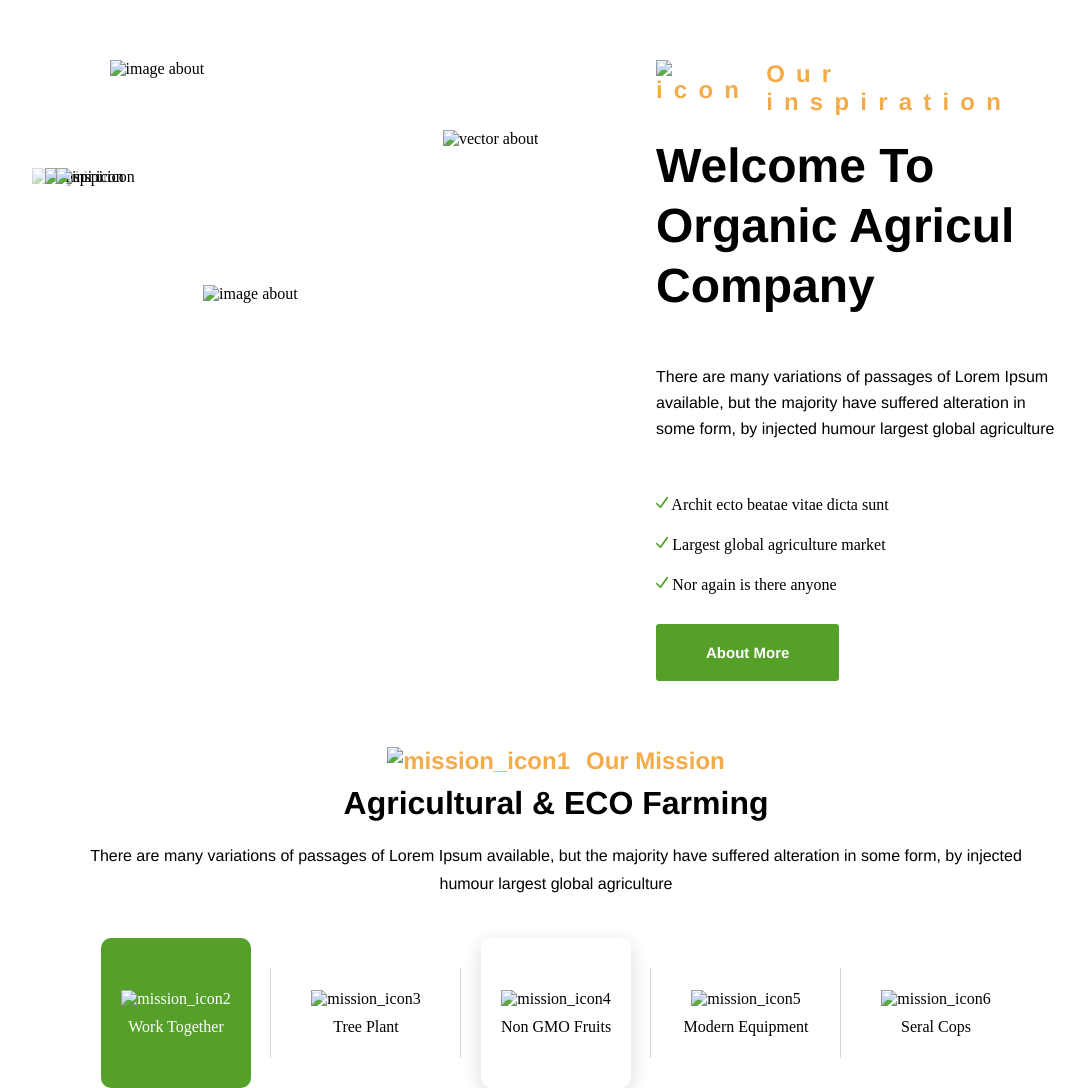
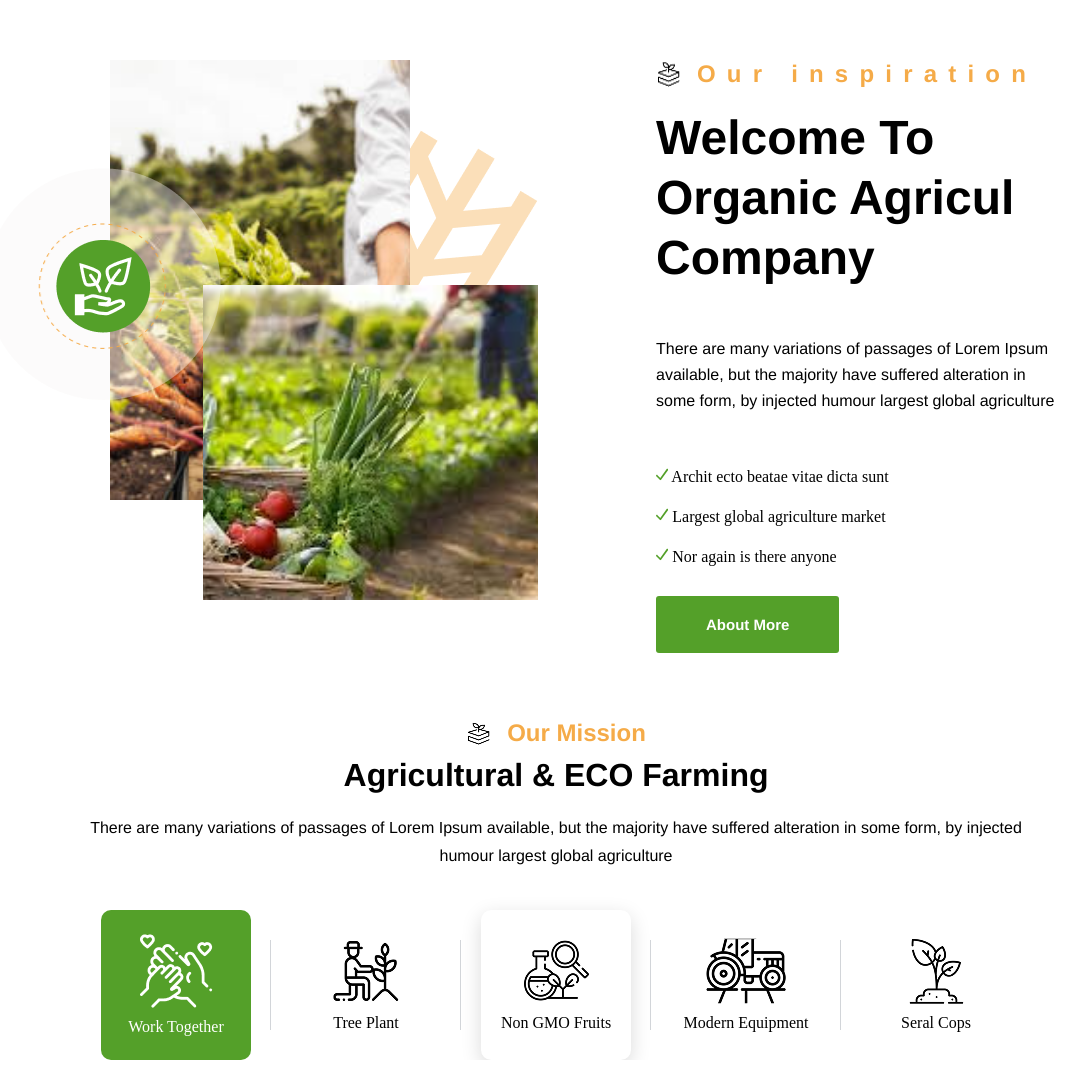
Before and after one commit to quangquyen02/testsample02-Quang, a plain HTML site: page index.html in a window 1280 px wide. Shown: the part 820-1908 px from the top of the page, without its empty margins (84-1169 px from the left). After the commit the page ends 1880 px from the top, so only its background shows below. Drawn offline with Linux system fonts and the light colour scheme; the site is published under a folder, as on GitHub Pages, so addresses that start at the root find nothing.

Commit message:
fix links pic

```diff
--- a/assets/css/stytle.css
+++ b/assets/css/stytle.css
@@ -16,7 +16,7 @@
 /* Header */
 #header
 {
-    background-image: url(/assets/img/banner.jpg);
+    background-image: url(../img/banner.jpg);
     background-size: cover;
     height: 100vh;
     border-bottom: 5px solid #C4C4C4;
--- a/index.html
+++ b/index.html
@@ -60,16 +60,16 @@
         <div class="inspiration">
           <div class="inspiration__images">
             <div class="inspiration__icons">
-              <img src="/assets/img/icon1_inspi.png" alt="inspi icon" class="inspiration__icon1" />
-              <img src="/assets/img/icon2_inspi.png" alt="inspi icon" class="inspiration__icon2" />
-              <img src="/assets/img/icon3_inspi.png" alt="inspi icon" class="inspiration__icon3" />
+              <img src="assets/img/icon1_inspi.png" alt="inspi icon" class="inspiration__icon1" />
+              <img src="assets/img/icon2_inspi.png" alt="inspi icon" class="inspiration__icon2" />
+              <img src="assets/img/icon3_inspi.png" alt="inspi icon" class="inspiration__icon3" />
             </div>
-            <img src="/assets/img/pic1_inspi.jpg" class="inspiration__image1" alt="image about" />
-            <img src="/assets/img/pic2_inspi.jfif" class="inspiration__image2" alt="image about" />
-            <img src="/assets/img/vector_inspi.png" class="inspiration__image3" alt="vector about" />
+            <img src="assets/img/pic1_inspi.jpg" class="inspiration__image1" alt="image about" />
+            <img src="assets/img/pic2_inspi.jfif" class="inspiration__image2" alt="image about" />
+            <img src="assets/img/vector_inspi.png" class="inspiration__image3" alt="vector about" />
           </div>
           <div class="inspiration__content">
-            <span><img src="/assets/img/icon_earch_inspi.png" alt="icon" />Our inspiration</span>
+            <span><img src="assets/img/icon_earch_inspi.png" alt="icon" />Our inspiration</span>
             <h1>Welcome To Organic Agricul Company</h1>
             <p>
               There are many variations of passages of Lorem Ipsum available, but the majority have suffered alteration
@@ -114,7 +114,7 @@
          <div class="mission">
             <div class="mission__content">
                 <span>
-                    <img src="/assets/img/icon_earch_inspi.png" alt="mission_icon1">
+                    <img src="assets/img/icon_earch_inspi.png" alt="mission_icon1">
                 Our Mission
                 </span>
                 <h1>Agricultural & ECO Farming</h1>
@@ -122,23 +122,23 @@
             </div>
             <div class="mission__block">
                 <div class="mission__item mission__item--active">
-                    <img src="/assets/img/mission__icon1.png" alt="mission_icon2">
+                    <img src="assets/img/mission__icon1.png" alt="mission_icon2">
                 Work Together
                 </div>
                 <div class="mission__item">
-                    <img src="/assets/img/mission__icon2.png" alt="mission_icon3">
+                    <img src="assets/img/mission__icon2.png" alt="mission_icon3">
                 Tree Plant
                 </div>
                 <div class="mission__item mission__item--shadow">
-                    <img src="/assets/img/mission__icon3.png" alt="mission_icon4">
+                    <img src="assets/img/mission__icon3.png" alt="mission_icon4">
                 Non GMO Fruits
                 </div>
                 <div class="mission__item">
-                    <img src="/assets/img/mission__icon4.png" alt="mission_icon5">
+                    <img src="assets/img/mission__icon4.png" alt="mission_icon5">
                 Modern Equipment
                 </div>
                 <div class="mission__item">
-                    <img src="/assets/img/mission__icon5.png" alt="mission_icon6">
+                    <img src="assets/img/mission__icon5.png" alt="mission_icon6">
                 Seral Cops
                 </div>
             </div>
```
